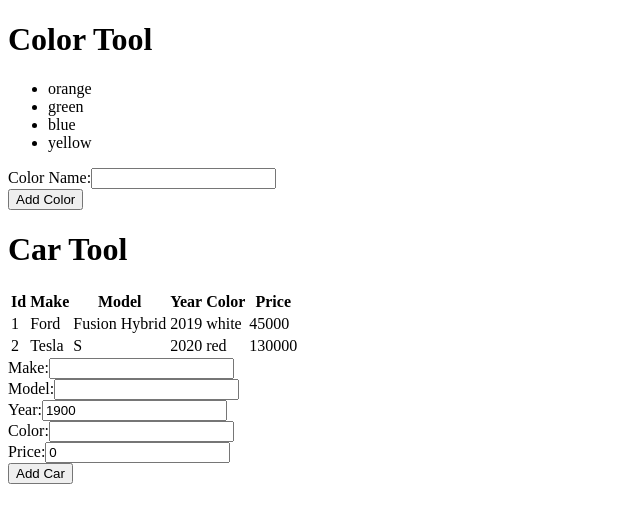
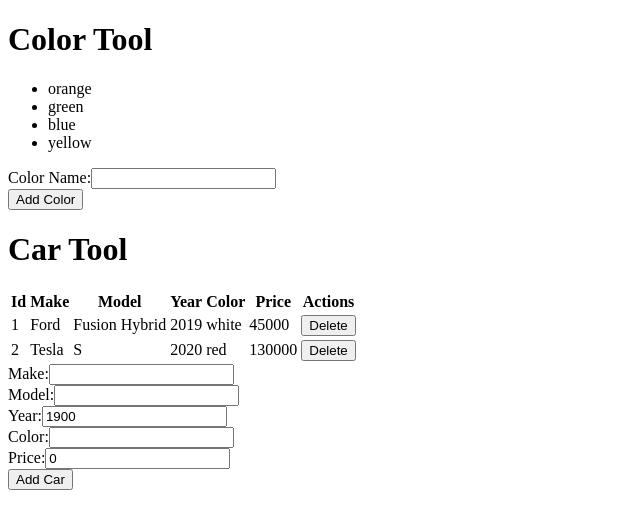
Before and after one commit to t4d-classes/react_05272020, a React (Create React App) app in the folder demo-app/: page / in a window 1280 px wide. Shown: the top 528 px of the page, without its empty margins (0-640 px from the left). Built offline with nearby package versions, Linux system fonts and the light colour scheme.

Commit message:
add exercise 9 solution

```diff
--- a/demo-app/src/components/CarTable.js
+++ b/demo-app/src/components/CarTable.js
@@ -1,6 +1,8 @@
 import React from 'react';
 
-export const CarTable = (props) => {
+import { CarViewRow } from './CarViewRow';
+
+export const CarTable = ({ cars, onDeleteCar }) => {
 
   return (
     <table>
@@ -12,17 +14,12 @@ export const CarTable = (props) => {
           <th>Year</th>
           <th>Color</th>
           <th>Price</th>
+          <th>Actions</th>
         </tr>
       </thead>
       <tbody>
-        {props.cars.map(c => <tr key={c.id}>
-          <td>{c.id}</td>
-          <td>{c.make}</td>
-          <td>{c.model}</td>
-          <td>{c.year}</td>
-          <td>{c.color}</td>
-          <td>{c.price}</td>
-        </tr>)}
+        {cars.map(c =>
+          <CarViewRow key={c.id} car={c} onDeleteCar={onDeleteCar} />)}
       </tbody>
     </table>
   );
--- a/demo-app/src/components/CarTool.js
+++ b/demo-app/src/components/CarTool.js
@@ -15,10 +15,14 @@ export const CarTool = (props) => {
     }));
   };
 
+  const deleteCar = (carId) => {
+    setCars(cars.filter(c => c.id !== carId));
+  };
+
   return (
     <>
       <ToolHeader headerText="Car Tool" />
-      <CarTable cars={cars} />
+      <CarTable cars={cars} onDeleteCar={deleteCar} />
       <CarForm onSubmitCar={addCar} buttonText="Add Car" />
     </>
   );
--- /dev/null
+++ b/demo-app/src/components/CarViewRow.js
@@ -0,0 +1,17 @@
+import React from 'react';
+
+export const CarViewRow = ({ car, onDeleteCar }) => {
+
+  return (
+    <tr>
+      <td>{car.id}</td>
+      <td>{car.make}</td>
+      <td>{car.model}</td>
+      <td>{car.year}</td>
+      <td>{car.color}</td>
+      <td>{car.price}</td>
+      <td><button type="button" onClick={() => onDeleteCar(car.id)}>Delete</button></td>
+    </tr>
+  );
+
+};
```
